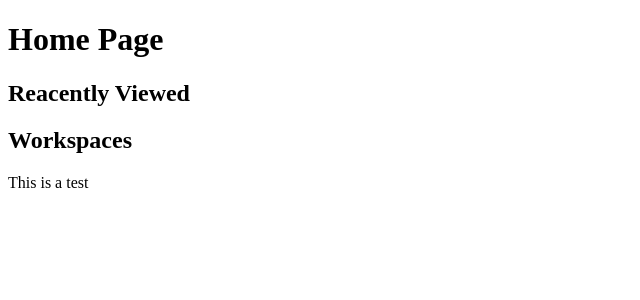
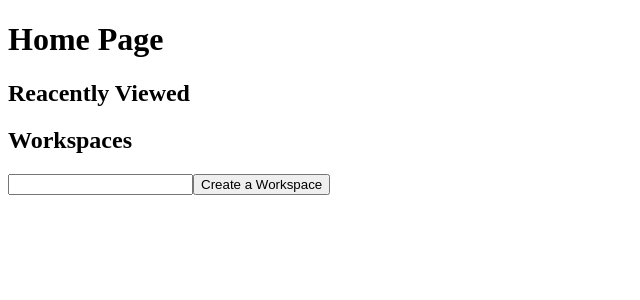
Before and after one commit to Kristina-14/AirTribe_Assignment, a Nuxt app in the folder nuxt3-trello/: page / in a window 1280 px wide. Shown: the top 300 px of the page, without its empty margins (0-640 px from the left). Built offline with nearby package versions, Linux system fonts and the light colour scheme.

Commit message:
Feature to add workspaces

```diff
--- a/nuxt3-trello/pages/index.vue
+++ b/nuxt3-trello/pages/index.vue
@@ -1,13 +1,45 @@
-<script>
-export default {}
+<script setup>
+import { ref } from 'vue'
+
+const newWorkspaceName = ref('')
+const workspaceList = ref([])
+const createWorkspace = () => {
+    const randomId = Math.floor(Math.random()*100)
+
+    workspaceList.value.push({
+        id: randomId,
+        name: newWorkspaceName.value
+    })
+}
 </script>
 
 <template>
     <h1>Home Page</h1>
     <h2>Reacently Viewed</h2>
     <h2>Workspaces</h2>
-    <p>This is a test</p>
+    <input type = "text" v-model="newWorkspaceName">
+    <button @click="createWorkspace">Create a Workspace</button>
+    <ul class="workspace-list">
+        <li v-for="workspace in workspaceList" :key="workspace.id"
+        class="workspace-card">
+
+        {{ workspace.id }}: {{ workspace.name }}
+        </li>
+    </ul>
 </template>
 
 <style>
+.workspace-card{
+    background-color: rgb(203, 252, 180);
+    display: block;
+    border: 2px solid green;
+    border-radius: 5px;
+    padding: 2rem;
+    margin-bottom: 1rem;
+}
+
+.workspace-list{
+    margin-left: 0;
+    padding-left: 0;
+}
 </style>
```
